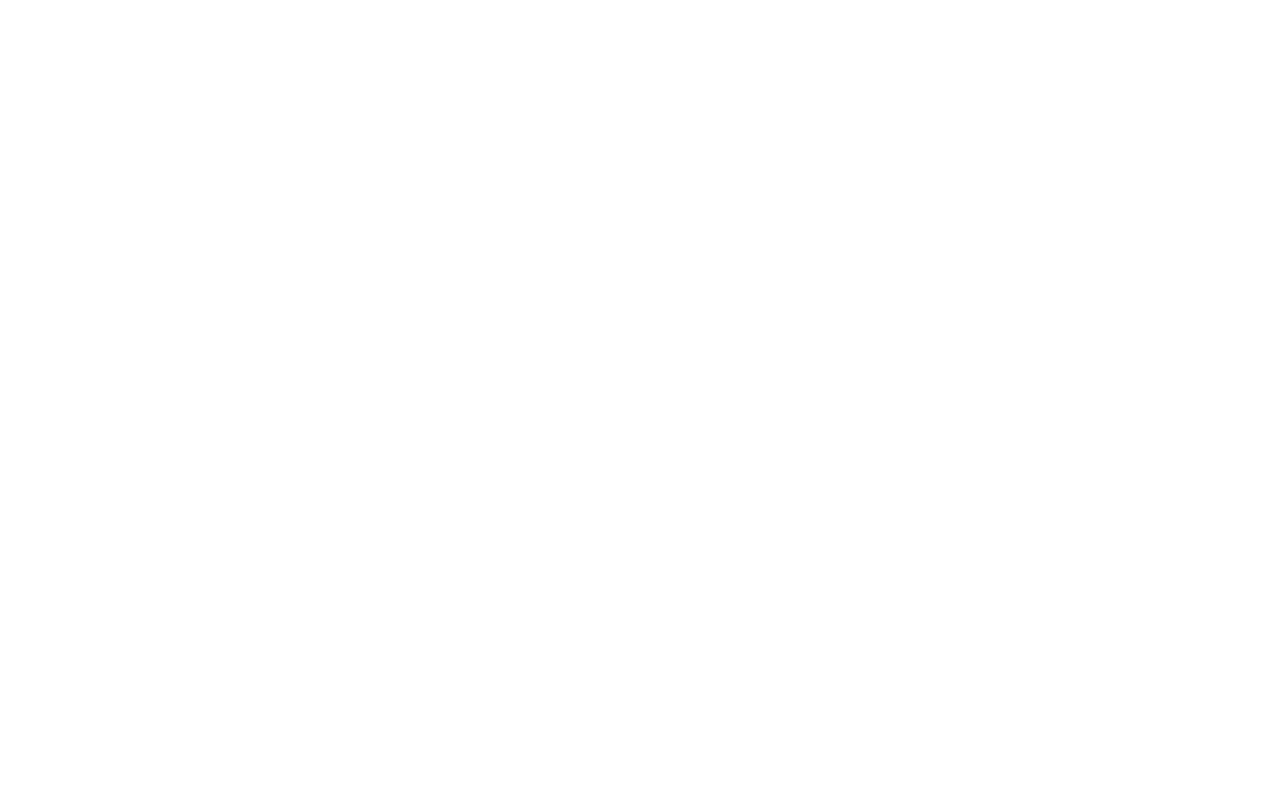
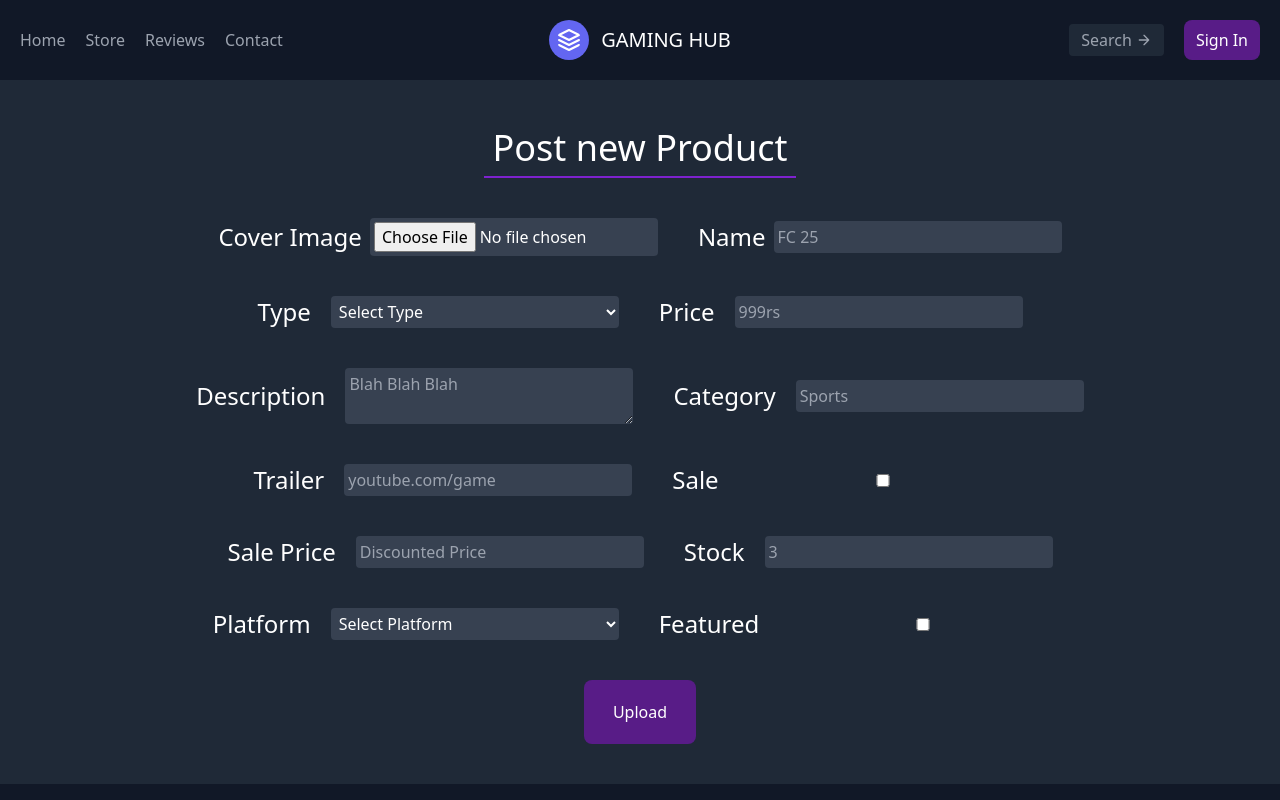
Before and after one commit to AbdulWahabKhan04/gaming_hub, a React (Vite) app in the folder frontend/: page /products/new in a window 1280 px wide. Before the commit this address had no page. Shown: the top 800 px of the page. Built offline with nearby package versions, Linux system fonts and the light colour scheme.

Commit message:
working on newProduct page

```diff
--- a/frontend/src/App.jsx
+++ b/frontend/src/App.jsx
@@ -4,6 +4,7 @@
 import ProfilePanel from "./Pages/ProfilePanel";
 import Register from "./Pages/Auth/Register";
 import Login from "./Pages/Auth/Login";
+import NewProduct from "./Pages/Admin/NewProduct";
 
 function App() {
   return (
@@ -14,7 +15,7 @@
       <Route element={<Layout />}>
           <Route index element={<Home />} />
           <Route path={"/profile"} element={<ProfilePanel />} />
-
+          <Route path="/products/new" element={<NewProduct />} />
         </Route>
       </Routes>
     </BrowserRouter>
--- /dev/null
+++ b/frontend/src/Pages/Admin/NewProduct.jsx
@@ -0,0 +1,213 @@
+import { useState } from "react";
+
+function NewProduct() {
+  const [formData, setFormData] = useState({});
+
+  const handleChange = (e) => {
+    const { name, value, type, checked } = e.target;
+    setFormData({
+      ...formData,
+      [name]: type === "checkbox" ? checked : value,
+    });
+  };
+
+  const handleSubmit = (e) => {
+    e.preventDefault();
+    console.log(formData);
+  };
+
+  return (
+    <div className="text-white max-w-6xl mx-auto p-10">
+      <h1 className="text-4xl border-b-2 border-purple-700 w-max p-2 mx-auto ">
+        Post new Product
+      </h1>
+
+      {/* Form fields */}
+      <form
+        className="flex flex-col gap-10 mt-10 items-center"
+        onSubmit={handleSubmit}
+      >
+        <div className="flex justify-between flex-col items-center md:flex-row gap-10">
+        <div className="flex gap-2 items-center ">
+          <label className="text-2xl">Cover Image</label>
+          <input
+            className="bg-gray-700 focus:outline-purple-900 focus:outline-none w-72 rounded p-1"
+            type="file"
+            name="cover Image"
+            value={formData.coverImage}
+            onChange={handleChange}
+            required
+          />
+        </div>
+        <div className="flex gap-2 items-center ">
+          <label className="text-2xl">Name</label>
+          <input
+            className="bg-gray-700 focus:outline-purple-900 focus:outline-none w-72 rounded p-1"
+            type="text"
+            name="name"
+            placeholder="FC 25"
+            value={formData.name}
+            onChange={handleChange}
+            required
+          />
+        </div>
+        </div>
+
+        <div className="flex justify-between gap-10 flex-col items-center md:flex-row">
+        <div className="flex gap-5 items-center ">
+          <label className="text-2xl">Type</label>
+          <select
+            className="bg-gray-700 focus:outline-purple-900 focus:outline-none w-72 rounded p-1"
+            type="text"
+            name="type"
+            value={formData.type}
+            onChange={handleChange}
+            required
+          >
+            <option value={null}>Select Type</option>
+
+            <option value="account">Account</option>
+            <option value="code">Code</option>
+          </select>
+        </div>
+
+        <div className="flex gap-5 items-center ">
+          <label className="text-2xl">Price</label>
+          <input
+            className="bg-gray-700 focus:outline-purple-900 focus:outline-none w-72 rounded p-1"
+            type="text"
+            name="price"
+            placeholder="999rs"
+            value={formData.price}
+            onChange={handleChange}
+            required
+          />
+        </div>
+        </div>
+
+        <div className="flex justify-between gap-10 flex-col items-center md:flex-row">
+        <div className="flex gap-5 items-center ">
+          <label className="text-2xl">Description</label>
+          <textarea
+            className="bg-gray-700 focus:outline-purple-900 focus:outline-none w-72 rounded p-1"
+            type="text"
+            name="description"
+            placeholder="Blah Blah Blah"
+            value={formData.description}
+            onChange={handleChange}
+            required
+          />
+        </div>
+
+        <div className="flex gap-5 items-center ">
+          <label className="text-2xl">Category</label>
+          <input
+            className="bg-gray-700 focus:outline-purple-900 focus:outline-none w-72 rounded p-1"
+            type="text"
+            name="category"
+            placeholder="Sports"
+            value={formData.category}
+            onChange={handleChange}
+            required
+          />
+        </div>
+        </div>
+
+
+        <div className="flex justify-between gap-10 flex-col items-center md:flex-row">
+        <div className="flex gap-5 items-center ">
+          <label className="text-2xl">Trailer</label>
+          <input
+            className="bg-gray-700 focus:outline-purple-900 focus:outline-none w-72 rounded p-1"
+            type="text"
+            name="trailer"
+            placeholder="youtube.com/game"
+            value={formData.trailer}
+            onChange={handleChange}
+            required
+          />
+        </div>
+
+        <div className="flex gap-5 items-center ">
+          <label className="text-2xl">Sale</label>
+          <input
+            className="bg-gray-700 focus:outline-purple-900 focus:outline-none w-72 rounded p-1"
+            type="checkbox"
+            name="onSale"
+            placeholder="FC 25"
+            value={formData.onSale}
+            onChange={handleChange}
+            required
+          />
+        </div>
+        </div>
+
+        <div className="flex justify-between gap-10 flex-col items-center md:flex-row">
+        <div className="flex gap-5 items-center ">
+          <label className="text-2xl">Sale Price</label>
+          <input
+            className="bg-gray-700 focus:outline-purple-900 focus:outline-none w-72 rounded p-1"
+            type="text"
+            name="salePrice"
+            placeholder="Discounted Price"
+            value={formData.salePrice}
+            onChange={handleChange}
+            required
+          />
+        </div>
+
+        <div className="flex gap-5 items-center ">
+          <label className="text-2xl">Stock</label>
+          <input
+            className="bg-gray-700 focus:outline-purple-900 focus:outline-none w-72 rounded p-1"
+            type="text"
+            name="stock"
+            placeholder="3"
+            value={formData.stock}
+            onChange={handleChange}
+            required
+          />
+        </div>
+        </div>
+
+        <div className="flex justify-between gap-10 flex-col items-center md:flex-row">
+
+        <div className="flex gap-5 items-center ">
+          <label className="text-2xl">Platform</label>
+          <select
+            className="bg-gray-700 focus:outline-purple-900 focus:outline-none w-72 rounded p-1"
+            type="text"
+            name="platform"
+            placeholder="FC 25"
+            value={formData.platform}
+            onChange={handleChange}
+            required
+          >
+          <option value={null}>Select Platform</option>
+          <option value="pc">steam</option>
+          <option value="xbox">xbox</option>
+          <option value="playstation">playstation</option>
+            </select>
+        </div>
+
+        <div className="flex gap-5 items-center ">
+          <label className="text-2xl">Featured</label>
+          <input
+            className="bg-gray-700 focus:outline-purple-900 focus:outline-none w-72 rounded p-1"
+            type="checkbox"
+            name="featured"
+            placeholder="FC 25"
+            value={formData.featured}
+            onChange={handleChange}
+            required
+          />
+        </div>
+        </div>
+
+        <button className="w-28 h-16 bg-purple-900 rounded-lg" type="submit">Upload</button>
+      </form>
+    </div>
+  );
+}
+
+export default NewProduct;
--- a/frontend/src/Pages/Admin/Products.jsx
+++ b/frontend/src/Pages/Admin/Products.jsx
@@ -69,7 +69,7 @@
         <h1>All Uploaded Products</h1>
         <Link
           className="bg-purple-900  p-2 rounded-lg hover:bg-purple-950"
-          to={"/products/createProduct"}
+          to={"/products/new"}
         >
           Post New Product
         </Link>
@@ -102,6 +102,7 @@
               key={product.productName}
               className="hover:bg-purple-600 border-b-purple-900 cursor-pointer hover:text-white"
             >
+              <Link to={`/products/${product.productName}`} className="w-full">
                 <TableCell className="w-[100px]">
                   <img
                     src={product.coverImage}
@@ -109,6 +110,7 @@
                     className="w-16 h-16 object-cover"
                   />
                 </TableCell>
+              </Link>
               <TableCell className="font-medium">
                 {product.productName}
               </TableCell>
--- a/frontend/src/Pages/Layout/Layout.jsx
+++ b/frontend/src/Pages/Layout/Layout.jsx
@@ -4,7 +4,7 @@
 
 function Layout() {
   return (
-    <div>
+    <div className="bg-gray-800">
         <Navbar/>
         <Outlet/>
         <Footer />
```
Lines whose indentation alone changed are shown as unchanged.
